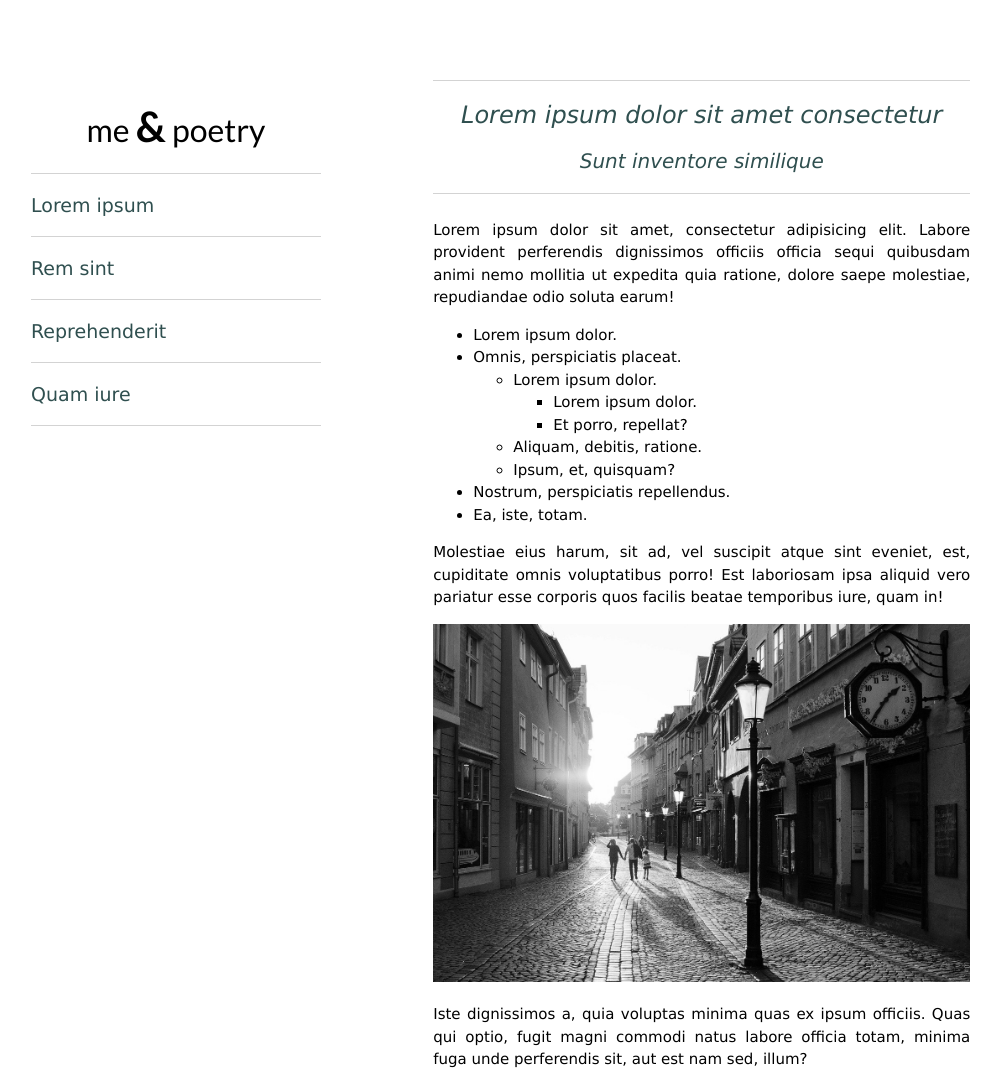
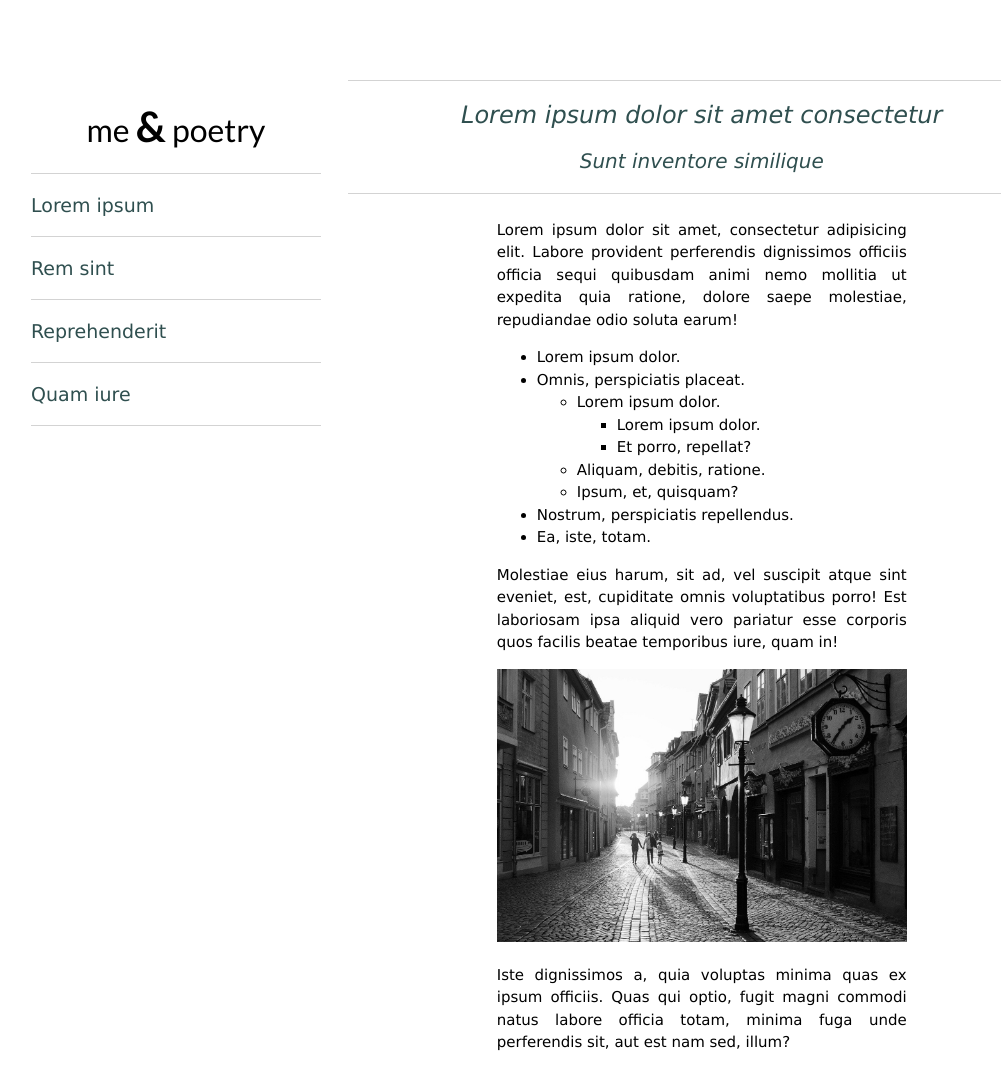
Before and after one commit to gatinhap/frontend, a plain HTML site: page html&css/exercise_two/index.html in a window 1280 px wide. Shown: the top 1074 px of the page, without its empty margins (97-1098 px from the left). Drawn offline with Linux system fonts and the light colour scheme; a web font is replaced by a local one.

Commit message:
poprawiony wyglad strony - max width i paddingi

```diff
--- a/html&css/exercise_two/styles.css
+++ b/html&css/exercise_two/styles.css
@@ -61,7 +61,6 @@ body {
     margin-right: auto;
     border-top: var(--main-border);
     border-bottom: var(--main-border);
-    width: 76%;
     font-style: italic;
     text-align: center;
     color: darkslategrey;
@@ -69,8 +68,9 @@ body {
 
 .text-wrapper {
     margin: 25px auto;
+    padding: 0 3em;
     box-sizing: border-box;
-    width: 76%;
+    max-width: 500px;
     text-align: justify;
     line-height: 150%;
 }
```
